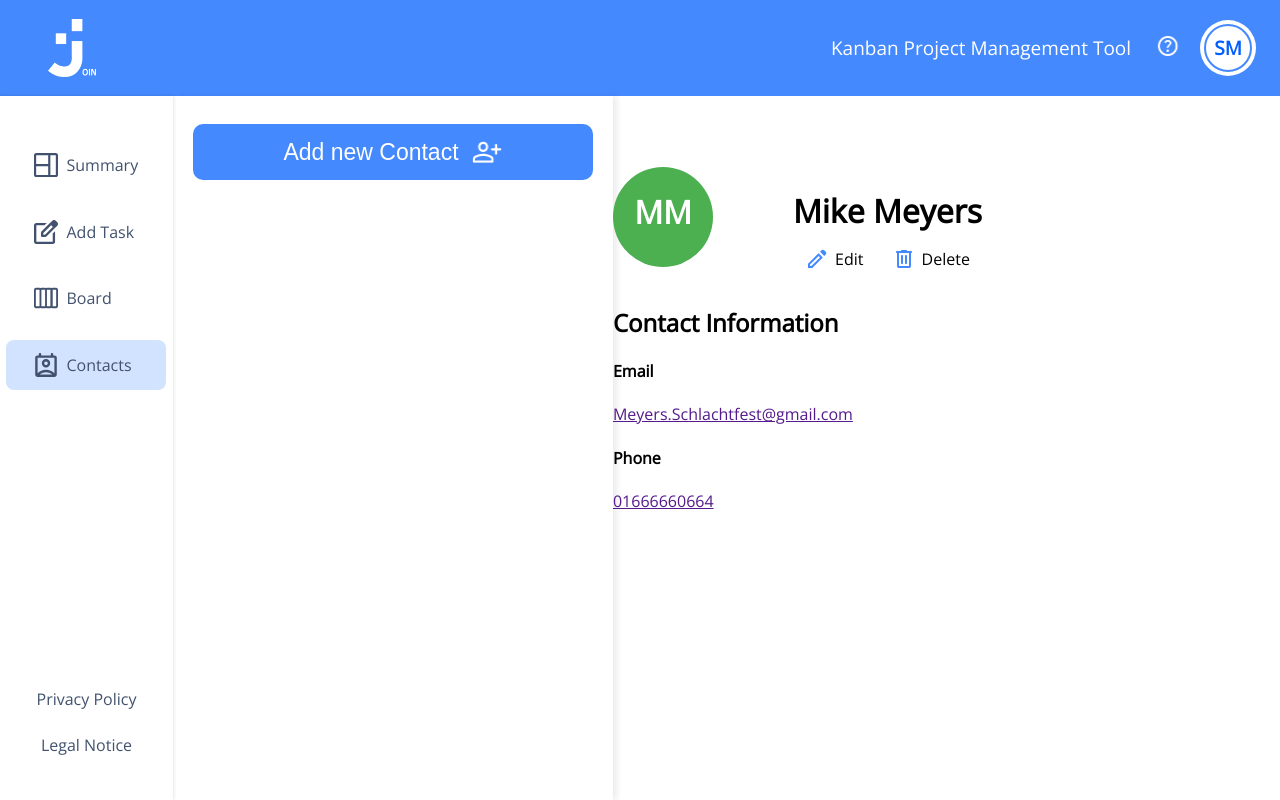
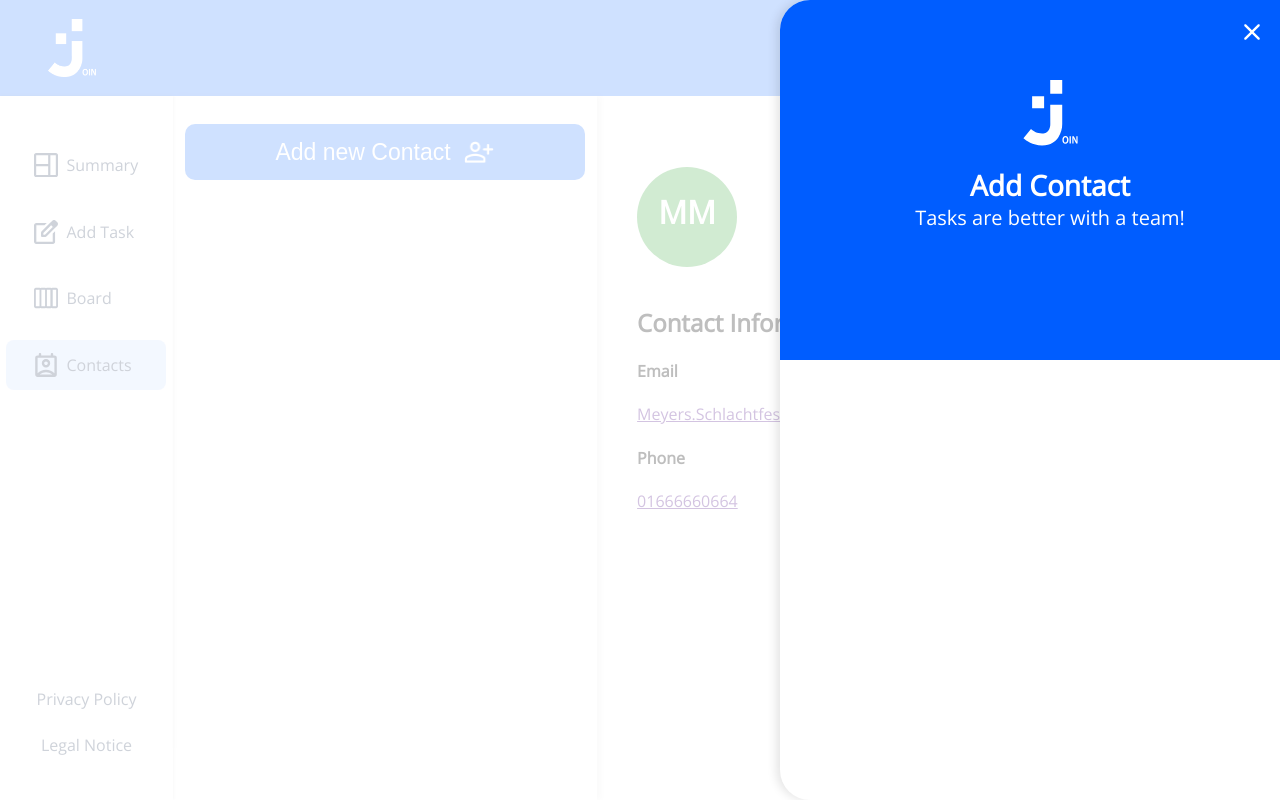
Before and after one commit to lbalz/Join-Kanban-Board, a plain HTML site: page pages/contact.html in a window 1280 px wide. Both pictures are taken after a click on the button "Add new Contact". Drawn offline with Linux system fonts and the light colour scheme; no server answers.

Commit message:
Can
Add New Contact,klickbar und PopUp öffnet sich. Abstand in Contact Information hinzugefügt

```diff
--- a/pages/contact.html
+++ b/pages/contact.html
@@ -92,7 +92,8 @@
         <div class="rightContent">
             <div class="contactListContainer">
                 <div class="topContactList">
-                    <button class="addNewContactBtn">Add new Contact <img class="addNewContactIcon" src="../assets/icons/person_add.png" alt=""></button>
+                    <button class="addNewContactBtn">Add new Contact <img class="addNewContactIcon"
+                            src="../assets/icons/person_add.png" alt=""></button>
                 </div>
 
                 <div class="bottomContactList" id="contactList">
@@ -103,13 +104,21 @@
             <div class="contactDetailsContainer">
                 <div class="upperContainer">
                     <div>
-                        <div class="circle" id="initialienForCircle"><h1>MM</h1></div>
+                        <div class="circle" id="initialienForCircle">
+                            <h1>MM</h1>
+                        </div>
                     </div>
                     <div class="nameAndIcons">
-                        <div id="fullName"><h1>Mike Meyers</h1></div>
+                        <div id="fullName">
+                            <h1>Mike Meyers</h1>
+                        </div>
                         <div class="editAndDeleteIcon">
-                            <div class="editIcon"><img src="../assets/icons/edit.svg"><p>Edit</p></div>
-                            <div class="deleteIcon"><img src="../assets/icons/delete.svg"><p>Delete</p></div>
+                            <div class="editIcon"><img src="../assets/icons/edit.svg">
+                                <p>Edit</p>
+                            </div>
+                            <div class="deleteIcon"><img src="../assets/icons/delete.svg">
+                                <p>Delete</p>
+                            </div>
                         </div>
                     </div>
                 </div>
@@ -126,8 +135,24 @@
                 </div>
             </div>
         </div>
+
+        <div class="overlay" style="display: none;" >
+            <div class="popUp">
+                <div class="popUpTop">
+                    <img class="logoAddContact" src="/assets/icons/logo_add_contact.svg" alt="Add Contact Logo">
+                    <span class="addContactText">Add Contact</span>
+                    <span class="addContactTextBottom">Tasks are better with a team!</span>
+                </div>
+                <img class="closePopupIcon" src="/assets/icons/x_add_contact_icon.svg" alt="Close Popup">
+            </div>
+
+            <div class="popUpBottom">
+
+            </div>
+        </div>
     </div>
-    </div>
+
+
 </body>
 
 </html>
--- a/scripts/contacts.js
+++ b/scripts/contacts.js
@@ -40,16 +40,15 @@ function loadContactList() {
     userData.forEach((singleContact, index) => {
         contactList.push(
             {
-                id : index,
-                name : singleContact.name,
-                email : singleContact.email,
-                profile_letters : getFirstLetterForProfile(singleContact),
+                id: index,
+                name: singleContact.name,
+                email: singleContact.email,
+                profile_letters: getFirstLetterForProfile(singleContact),
                 //color : "hex-code"
             }
-        )
+        );
     });
 }
-
 
 function renderContactList() {
     loadContactList();
@@ -59,5 +58,35 @@ function renderContactList() {
 
     contactList.forEach(singleContact => {
         contactListContainer.innerHTML += contactListRenderTemplate(singleContact);
-    })
+    });
 }
+
+document.addEventListener('DOMContentLoaded', function () {
+    // Event Listener für den "Add new Contact"-Button
+    const addContactBtn = document.querySelector('.addNewContactBtn');
+    const closeIcon = document.querySelector('.closePopupIcon');
+
+    // Überprüfen, ob der Button existiert und ein Event Listener hinzugefügt wurde
+    if (addContactBtn) {
+        addContactBtn.addEventListener('click', openPopup);
+    } else {
+        console.error("Der 'Add new Contact'-Button wurde nicht gefunden.");
+    }
+
+    // Event Listener für das Schließen über das X
+    if (closeIcon) {
+        closeIcon.addEventListener('click', closePopup);
+    } else {
+        console.error("Das Schließen-Symbol wurde nicht gefunden.");
+    }
+});
+
+// Funktion zum Öffnen des Pop-ups
+function openPopup() {
+    document.querySelector('.overlay').style.display = 'block'; // Pop-up sichtbar machen
+}
+
+// Funktion zum Schließen des Pop-ups
+function closePopup() {
+    document.querySelector('.overlay').style.display = 'none'; // Pop-up verstecken
+}
--- a/styles/contact.css
+++ b/styles/contact.css
@@ -94,17 +94,17 @@
   color: var(--font-clr-light-blue);
 }
 
-
 /* Right Contact Details Container*/
 .contactDetailsContainer {
   width: calc(100% - 440px);
   height: 100%;
+  margin-left: 40px;
 }
-.contactDetailsContainer{
+.contactDetailsContainer {
   display: flex;
   flex-direction: column;
 }
-.upperContainer{
+.upperContainer {
   display: flex;
   flex-direction: row;
   align-items: center;
@@ -114,16 +114,16 @@
   margin-top: 52px;
   width: 100px;
   height: 100px;
-    background-color: #4CAF50;
+  background-color: #4caf50;
   color: white;
   display: flex;
   justify-content: center;
   border-radius: 50px;
 }
-.nameAndIcons{
+.nameAndIcons {
   margin-top: 70px;
 }
-.editAndDeleteIcon{
+.editAndDeleteIcon {
   display: flex;
   flex-direction: row;
   align-items: center;
@@ -131,13 +131,13 @@
   justify-content: space-evenly;
   gap: 16px;
 }
-.editIcon{
+.editIcon {
   cursor: pointer;
   display: flex;
   flex-direction: row;
   gap: 6px;
 }
-.deleteIcon{
+.deleteIcon {
   cursor: pointer;
   display: flex;
   flex-direction: row;
@@ -148,29 +148,29 @@ h1 {
   margin-top: 23px;
 }
 
-.headerTitle{
+.headerTitle {
   cursor: pointer;
 }
 
-.headerProfileLetter{
+.headerProfileLetter {
   cursor: pointer;
 }
 
-.dropDownBar{
+.dropDownBar {
   top: 100px;
   display: none;
   position: absolute;
   flex-direction: column;
 }
 
-.dropDownItem{
-    color: #42526E;
+.dropDownItem {
+  color: #42526e;
   text-decoration: none;
   display: block;
   text-align: end;
 }
 
-.activ{
+.activ {
   padding: 10px;
   width: 125px;
   height: 90px;
@@ -181,3 +181,77 @@ h1 {
   border-radius: 20px 0px 20px 20px;
   box-shadow: 0 4px 10px rgb(0, 0, 0, 0.3);
 }
+
+/* POPUP */
+
+.overlay {
+  position: fixed;
+  top: 0;
+  left: 0;
+  width: 100vw;
+  height: 100vh;
+  background-color: rgba(255, 255, 255, 0.747); /* overlay background */
+  z-index: 1000; /* over all elements */
+}
+
+/* Pop-up Container right side */
+.popUp {
+  position: fixed;
+  top: 0;
+  right: 0;
+  width: 500px;
+  height: 100vh;
+  background-color: white;
+  border-radius: 30px 0px 0px 30px;
+  box-shadow: -4px 0px 10px rgba(0, 0, 0, 0.1);
+  display: flex;
+  flex-direction: column;
+  z-index: 1001; /* Pop-up Overlays Header */
+  overflow: hidden;
+}
+
+/* Pop-up Top Blue-Area */
+.popUpTop {
+  display: flex;
+  flex-direction: column;
+  align-items: center;
+  background: #005dff;
+  width: 100%;
+  padding: 80px 20px;
+  color: white;
+  height: 200px;
+}
+
+.logoAddContact {
+  width: 55px;
+  height: 66px;
+  margin-bottom: 20px;
+}
+
+.addContactText {
+  font-size: 28px;
+  font-weight: bold;
+  text-align: center;
+
+}
+
+.addContactTextBottom{
+    font-size: 20px;
+  text-align: center;
+
+}
+
+/* Pop-up Bottom, for the rest of the content  */
+.popUpBottom {
+  padding: 20px;
+}
+
+/* X */
+.closePopupIcon {
+  position: absolute;
+  top: 20px;
+  right: 20px;
+  width: 16px;
+  height: 24px;
+  cursor: pointer;
+}
```
Also changed, not shown: assets/icons/logo_add_contact.svg (added), assets/icons/x_add_contact_icon.svg (added). Lines whose indentation alone changed are shown as unchanged.
